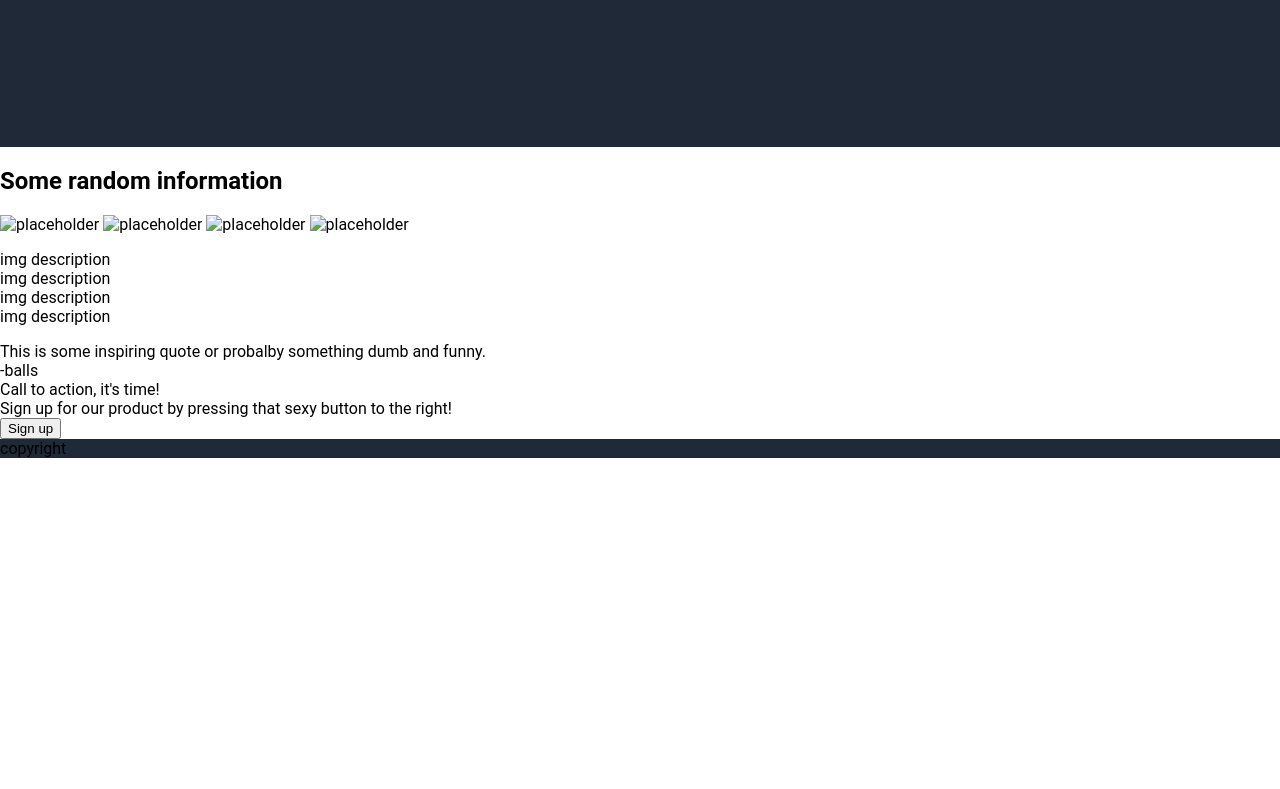
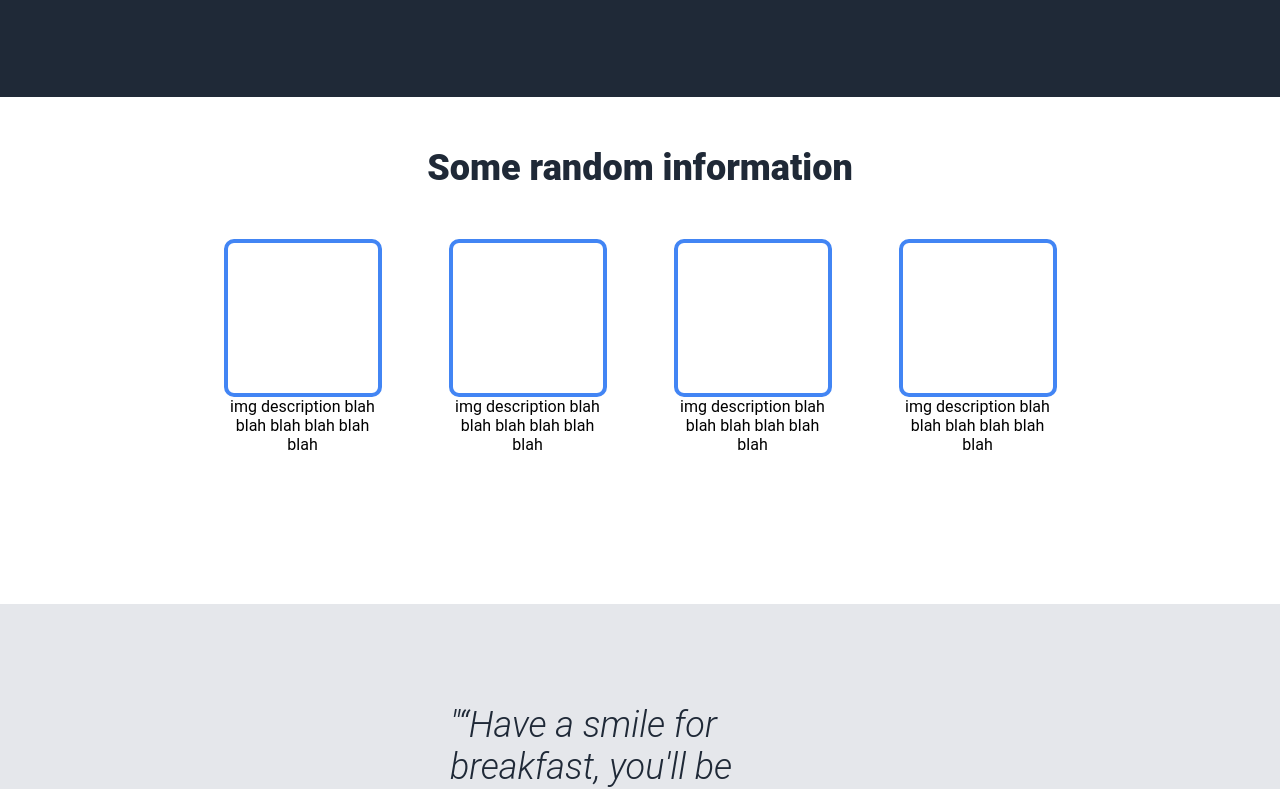
Before and after one commit to CamAshcroft/Landing_page_TOP, a plain HTML site: page index.html in a window 1280 px wide. Shown: the part 583-1372 px from the top of the page. Before the commit the page ends 1041 px from the top, so only its background shows below. Drawn offline with Linux system fonts and the light colour scheme.

Commit message:
Top, middle and bottom sections completed.
Small changes possibly required to button but most of the legwork is done. Just the footer to go.

```diff
--- a/index.html
+++ b/index.html
@@ -24,26 +24,40 @@
         <img src="images/squirrel.jpg" alt="img placeholder" width="400" height="300">
     </div>
     <div class ="top">
-        <h2>Some random information</h2>
-        <img src ="" alt="placeholder">
-        <img src ="" alt="placeholder">
-        <img src ="" alt="placeholder">
-        <img src ="" alt="placeholder">
-        <ul>
-            <li>img description</li>
-            <li>img description</li>
-            <li>img description</li>
-            <li>img description</li>
-        </ul>
+        <div class ="top-header">Some random information</div>
+        <div class ="top-content">
+            <div class ="placeholder-container">
+                <div class ="placeholder"></div>
+                <div>img description blah blah blah blah blah blah </div>
+            </div>
+            <div class ="placeholder-container">
+                <div class ="placeholder"></div>
+                <div>img description blah blah blah blah blah blah </div>
+            </div>
+            <div class ="placeholder-container">
+                <div class ="placeholder"></div>
+                <div>img description blah blah blah blah blah blah </div>
+            </div>
+            <div class ="placeholder-container">
+                <div class ="placeholder"></div>
+                <div>img description blah blah blah blah blah blah </div>
+            </div>
+        </div>
     </div>
     <div class ="middle">
-        <div>This is some inspiring quote or probalby something dumb and funny.</div>
-        <div>-balls</div>
+        <div class ="middle-quote">"“Have a smile for breakfast, you'll be shitting joy by lunch.” Balls isn't it. "Well a good shit can be quite punishing can't it? Tbf why play runesacpe when you can just make progress in real life you know? Like start leveling up instead of just having a chinese and a wank."</div>
+        <div class ="middle-ref">-Wise Old Man</div>
     </div>
     <div class="bottom">
-        <div>Call to action, it's time!</div>
-        <div>Sign up for our product by pressing that sexy button to the right!</div>
-        <button>Sign up</button>
+        <div class ="bottom-box">
+            <div class ="bottom-content">
+                <div class ="bottom-text">
+                    <div class ="bottom-title">Call to action, it's time!</div>
+                    <div class ="bottom-words">Sign up for our product by pressing that sexy button to the right!</div>
+                </div>
+                <button class ="bottom-button">Sign up</button>
+            </div>
+        </div>
     </div>
     <div class ="footer">
         <div>copyright</div>
--- a/style.css
+++ b/style.css
@@ -23,7 +23,7 @@ li a {
     align-items: center;
     padding-left: 350px;
     padding-right: 350px;
-    padding-bottom: 150px;
+    padding-bottom: 100px;
 }
 
 .header-logo {
@@ -61,13 +61,13 @@ li a {
     margin: 0;
 }
 
-.hero-left{
+.hero-left {
     display: flex;
     flex-direction: column;
     width: 450px;
 }
 
-.hero-button{
+.hero-button {
     width: 100px;
     border-radius: 4px;
     padding: 7px 12px 7px 12px;
@@ -80,15 +80,111 @@ li a {
 }
 
 .top {
+    display: flex;
+    flex-direction: column;
+    align-items: center;
+    padding-top: 50px;
+    padding-bottom: 150px;
+}
+
+.top-header {
+    font-size: 36px;
+    color: #1F2937;
+    font-weight: 900;
+    padding-bottom: 50px;
+}
+
+.top-content {
+    display: flex;
+    gap: 75px;
+}
+
+.placeholder {
+    width: 150px;
+    height: 150px;
+    border: 4px solid #4285F4;
+    border-radius: 10px;
+}
+
+.placeholder-container {
+    display: flex;
+    flex-direction: column;
+    align-items: center;
+    width: 150px;
+    text-align: center;
+}
+
+.middle {
+    display: flex;
+    flex-direction: column;
+    background: #E5E7EB;
+    padding: 100px 450px 100px 450px;
+    align-items: center;
+}
+
+.middle-quote {
+    font-size: 36px;
+    color: #1F2937;
+    font-weight: 300;
+    font-style: italic;
+}
+
+.middle-ref {
+    margin-left: auto;
+    font-size: 24px;
+    font-weight: 700;
+}
+
+.bottom {
+    display: flex;
+    flex-direction: bottom;
+    align-items: center;
+    justify-content: center;
+    padding-top: 100px;
+    padding-bottom: 100px;
 
 }
 
-.middle {
-
+.bottom-box {
+    display: flex;
+    width: 50%;
+    background: #3882F6;
+    padding: 50px 75px 50px 75px;
+    border-radius: 10px;
+    color:#F9FAF8;
+    align-items: center;
+    justify-content: center;
 }
 
-.bottom {
+.bottom-content {
+    display: flex;
+    align-items: center;
+    gap: 300px;
+}
 
+.bottom-text {
+    display: flex;
+    flex-direction: column;
+}
+
+.bottom-title {
+    font-weight: 700;
+    font-size: 24px;
+}
+
+.bottom-words {
+    color:#E5E7EB;
+}
+
+.bottom-button {
+    background: none;
+    border-color:#F9FAF8;
+    border-radius: 4px;
+    padding: 7px 12px 7px 12px;
+    font-weight: 700;
+    color: #F9FAF8;
+    font-size: 14px;
+    width: 100px;
 }
 
 .footer {
```
